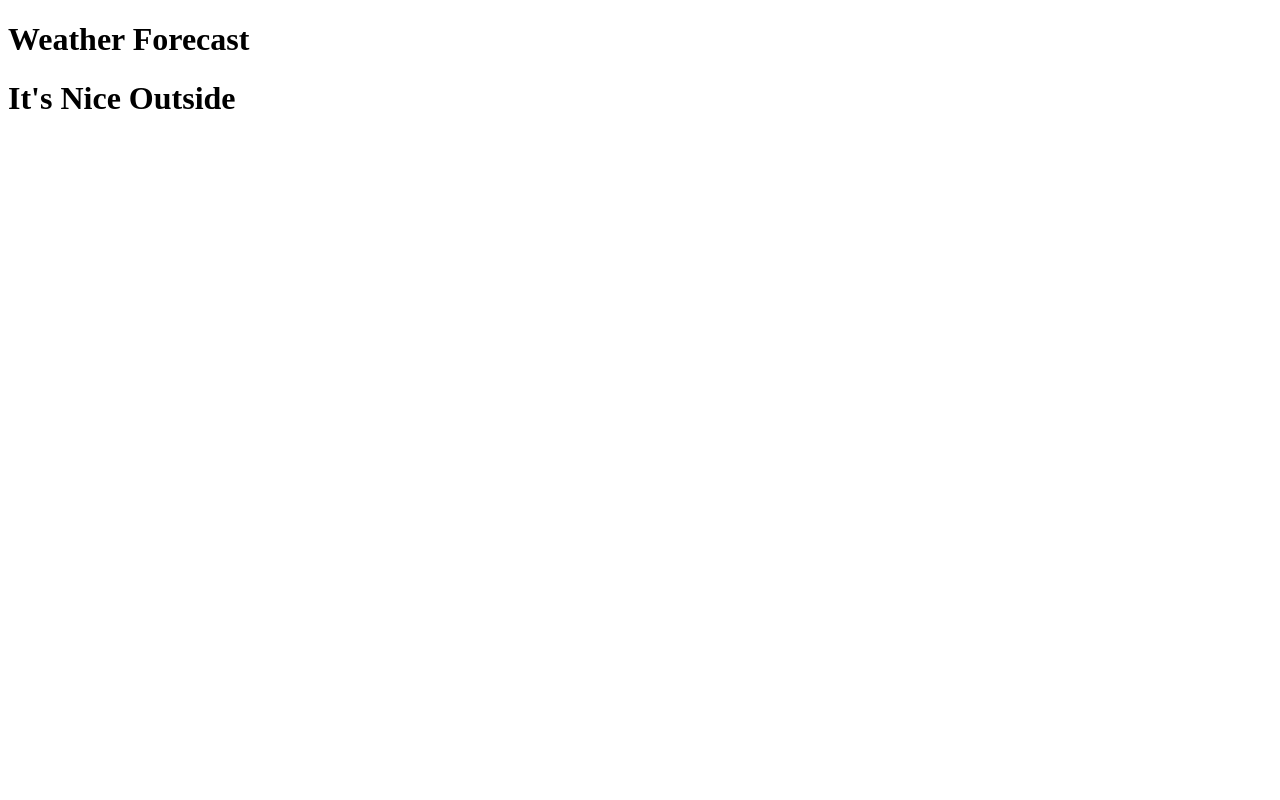
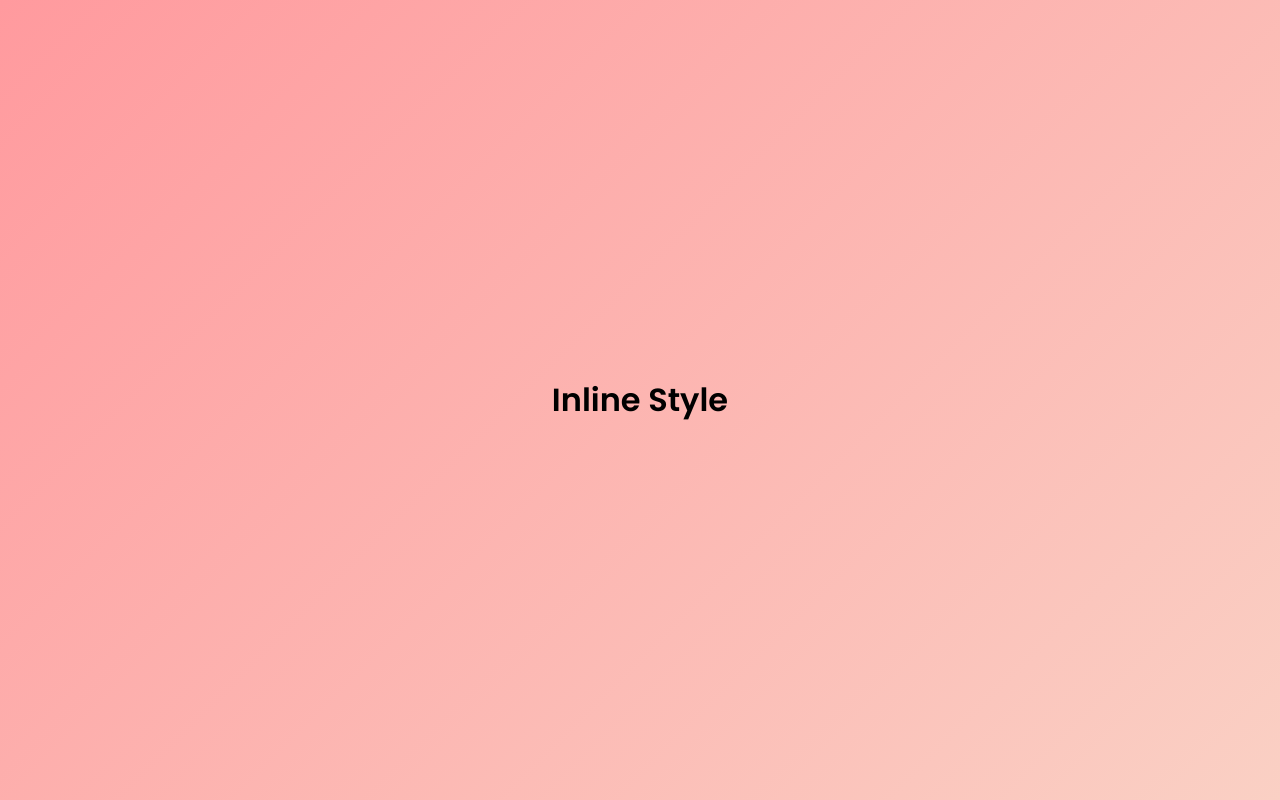
Before and after one commit to prnshjh/Movie-Flix, a React (Vite) app: page / in a window 1280 px wide. Built offline with nearby package versions, Linux system fonts and the light colour scheme.

Commit message:
indexx.css

```diff
--- a/src/App.jsx
+++ b/src/App.jsx
@@ -1,13 +1,14 @@
-import React from 'react';
-import Weather from './Components/Weather';
+import React from 'react'
+import './index.css'
 
 const App = () => {
   return (
     <div>
-      <h1>Weather Forecast</h1>
-      <Weather temperature={22}/>
+      <h1>
+         Inline Style
+      </h1>
     </div>
-  );
+  )
 }
 
-export default App;
+export default App
--- a/src/Components/Weather.jsx
+++ b/src/Components/Weather.jsx
@@ -1,17 +1,14 @@
-import React from 'react';
+import React from 'react'
 
-const Weather = ({ temperature }) => {
-    return (
-        <div>
-            {temperature < 15 ? (
-                <h1>It's Cool Outside</h1>
-            ) : temperature >= 15 && temperature < 25 ? (
-                <h1>It's Nice Outside</h1>
-            ) : (
-                <h1>It's Hot Outside</h1>
-            )}
-        </div>
-    );
-};
+const Weather = ({temperature}) => {
+  return (
+    <div>
+        <h1>
+            {temperature}
+        </h1>
 
-export default Weather;
+    </div>
+  )
+}
+
+export default Weather
--- a/src/index.css
+++ b/src/index.css
@@ -0,0 +1,26 @@
+/* Import Google Font */
+@import url('https://fonts.googleapis.com/css2?family=Poppins:wght@300;400;600&display=swap');
+
+body {
+  margin: 0;
+  padding: 0;
+  height: 100vh;
+  display: flex;
+  justify-content: center;
+  align-items: center;
+  background: linear-gradient(135deg, #ff9a9e, #fad0c4);
+  font-family: 'Poppins', sans-serif;
+}
+
+.text-container {
+  text-align: center;
+  font-size: 3rem;
+  font-weight: 600;
+  color: #fff;
+  text-shadow: 2px 2px 10px rgba(0, 0, 0, 0.3);
+  background: rgba(255, 255, 255, 0.2);
+  padding: 20px 40px;
+  border-radius: 15px;
+  box-shadow: 0 4px 10px rgba(0, 0, 0, 0.2);
+  backdrop-filter: blur(10px);
+}
```
Also changed, not shown: src/samples.txt.
